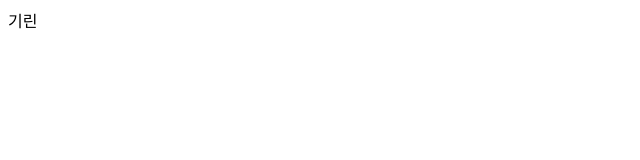
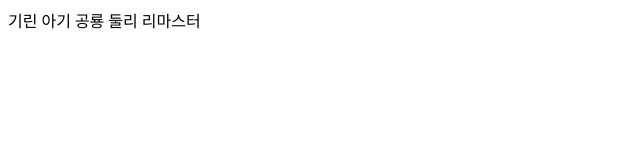
Before and after one commit to hyeonjungkimm/harry98600.github.io, a plain HTML site: page index.html in a window 1280 px wide. Shown: the whole page, without its empty margins (0-640 px from the left). Drawn offline with Linux system fonts and the light colour scheme.

Commit message:
Update index.html

```diff
--- a/index.html
+++ b/index.html
@@ -1 +1,2 @@
 <dev>기린</dev>
+<dev>아기 공룡 둘리 리마스터</dev>
```
